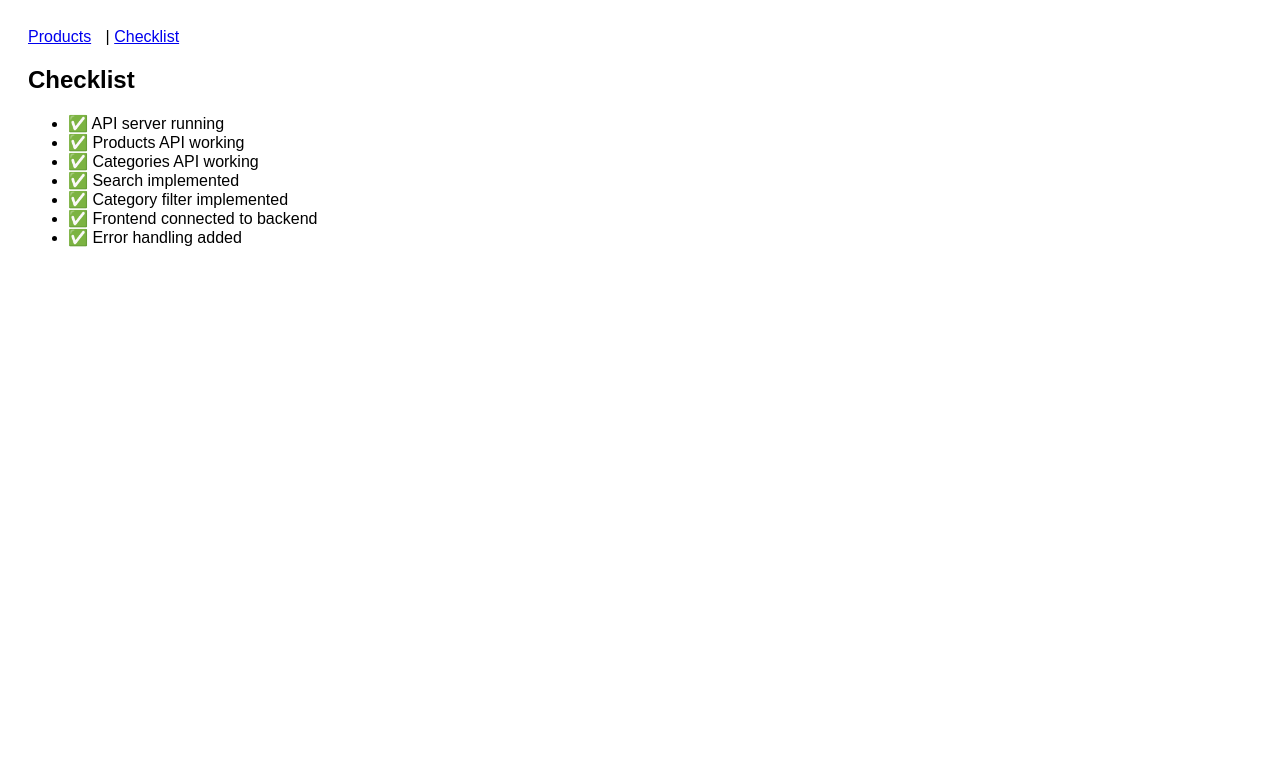
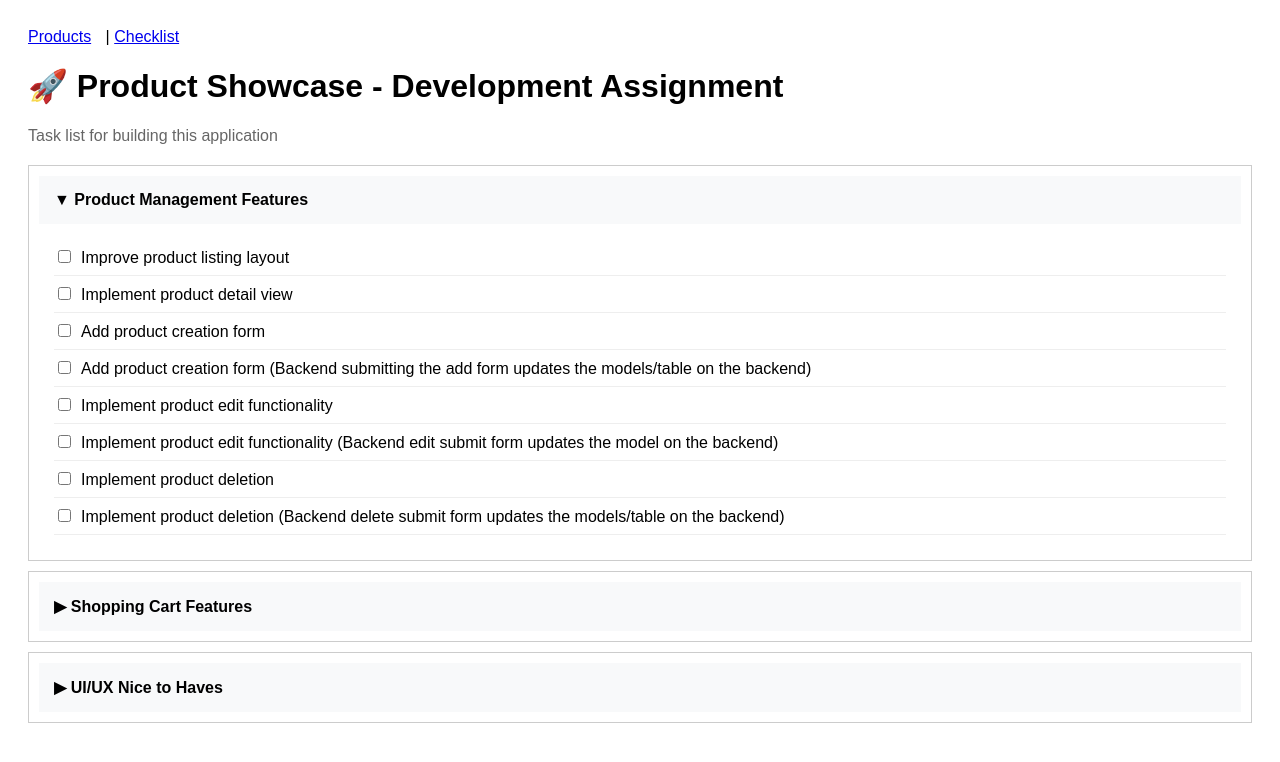
Before and after one commit to harman0508/product-catalog, a React (Create React App) app in the folder frontend/: page /checklist in a window 1280 px wide. Shown: the top 762 px of the page. Built offline with nearby package versions, Linux system fonts and the light colour scheme; no server answers.

Commit message:
Update ChecklistPage.js

```diff
--- a/frontend/src/pages/ChecklistPage.js
+++ b/frontend/src/pages/ChecklistPage.js
@@ -1,16 +1,86 @@
+import { useState } from "react";
+
+const sections = [
+  {
+    title: "Product Management Features",
+    items: [
+      "Improve product listing layout",
+      "Implement product detail view",
+      "Add product creation form",
+      "Add product creation form (Backend submitting the add form updates the models/table on the backend)",
+      "Implement product edit functionality",
+      "Implement product edit functionality (Backend edit submit form updates the model on the backend)",
+      "Implement product deletion",
+      "Implement product deletion (Backend delete submit form updates the models/table on the backend)",
+    ],
+  },
+  {
+    title: "Shopping Cart Features",
+    items: [
+      "Add products to cart",
+      "View cart contents",
+      "Update product quantities in cart",
+      "Add a quantity field to products model and restrict the cart additions based on available stock (Backend & Frontend)",
+      "Remove products from cart",
+      "When a product price is updated, the cart should reflect the changes",
+    ],
+  },
+  {
+    title: "UI/UX Nice to Haves",
+    items: [
+      "Design responsive layout",
+      "Add loading states and spinners",
+      "Implement error handling and toast notifications",
+      "Add pagination for product list",
+      "Create featured products carousel",
+      "Add product image gallery",
+    ],
+  },
+];
+
 export default function ChecklistPage() {
+  const [checked, setChecked] = useState({});
+  const [openSection, setOpenSection] = useState(0);
+
+  const toggle = (key) => {
+    setChecked((prev) => ({ ...prev, [key]: !prev[key] }));
+  };
+
   return (
     <div>
-      <h2>Checklist</h2>
-      <ul>
-        <li>✅ API server running</li>
-        <li>✅ Products API working</li>
-        <li>✅ Categories API working</li>
-        <li>✅ Search implemented</li>
-        <li>✅ Category filter implemented</li>
-        <li>✅ Frontend connected to backend</li>
-        <li>✅ Error handling added</li>
-      </ul>
+      <h1>🚀 Product Showcase - Development Assignment</h1>
+      <p style={{ color: "#666", marginBottom: 20 }}>Task list for building this application</p>
+
+      {sections.map((section, si) => (
+        <div key={si} className="card" style={{ marginBottom: 10 }}>
+          <div
+            onClick={() => setOpenSection(openSection === si ? -1 : si)}
+            style={{ cursor: "pointer", padding: 15, fontWeight: "bold", background: "#f8f9fa" }}
+          >
+            {openSection === si ? "▼" : "▶"} {section.title}
+          </div>
+          {openSection === si && (
+            <div style={{ padding: 15 }}>
+              {section.items.map((item, ii) => {
+                const key = `${si}-${ii}`;
+                return (
+                  <div key={key} style={{ padding: "8px 0", borderBottom: "1px solid #eee" }}>
+                    <label>
+                      <input
+                        type="checkbox"
+                        checked={!!checked[key]}
+                        onChange={() => toggle(key)}
+                        style={{ marginRight: 10 }}
+                      />
+                      {item}
+                    </label>
+                  </div>
+                );
+              })}
+            </div>
+          )}
+        </div>
+      ))}
     </div>
   );
 }
```
